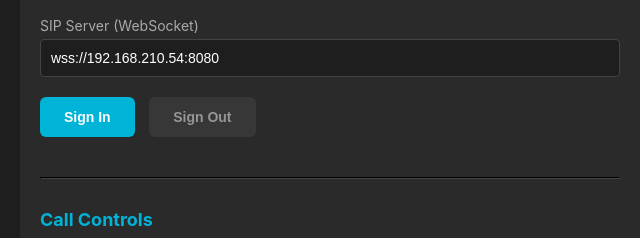
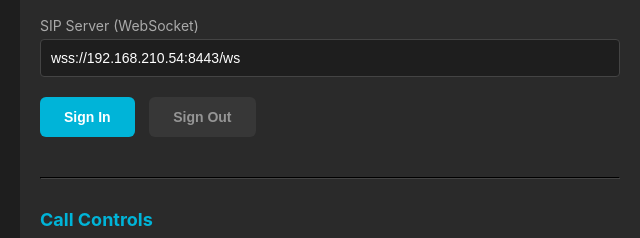
Before and after one commit to abhi2varma/webrtc-genesys, a plain HTML site: page nginx/html/wwe-demo.html in a window 1280 px wide. Shown: the part 364-602 px from the top of the page, 0-640 px from the left. Drawn offline with Linux system fonts and the light colour scheme.

Commit message:
Fix WSS URL - use Nginx proxy wss://server:8443/ws

```diff
--- a/nginx/html/wwe-demo.html
+++ b/nginx/html/wwe-demo.html
@@ -203,7 +203,7 @@
 
                 <div class="control-group">
                     <label>SIP Server (WebSocket)</label>
-                    <input type="text" id="sipServer" value="wss://192.168.210.54:8080" placeholder="wss://server:port">
+                    <input type="text" id="sipServer" value="wss://192.168.210.54:8443/ws" placeholder="wss://server:port/ws">
                 </div>
 
                 <button class="btn btn-primary" id="signInBtn" onclick="signIn()">Sign In</button>
```
